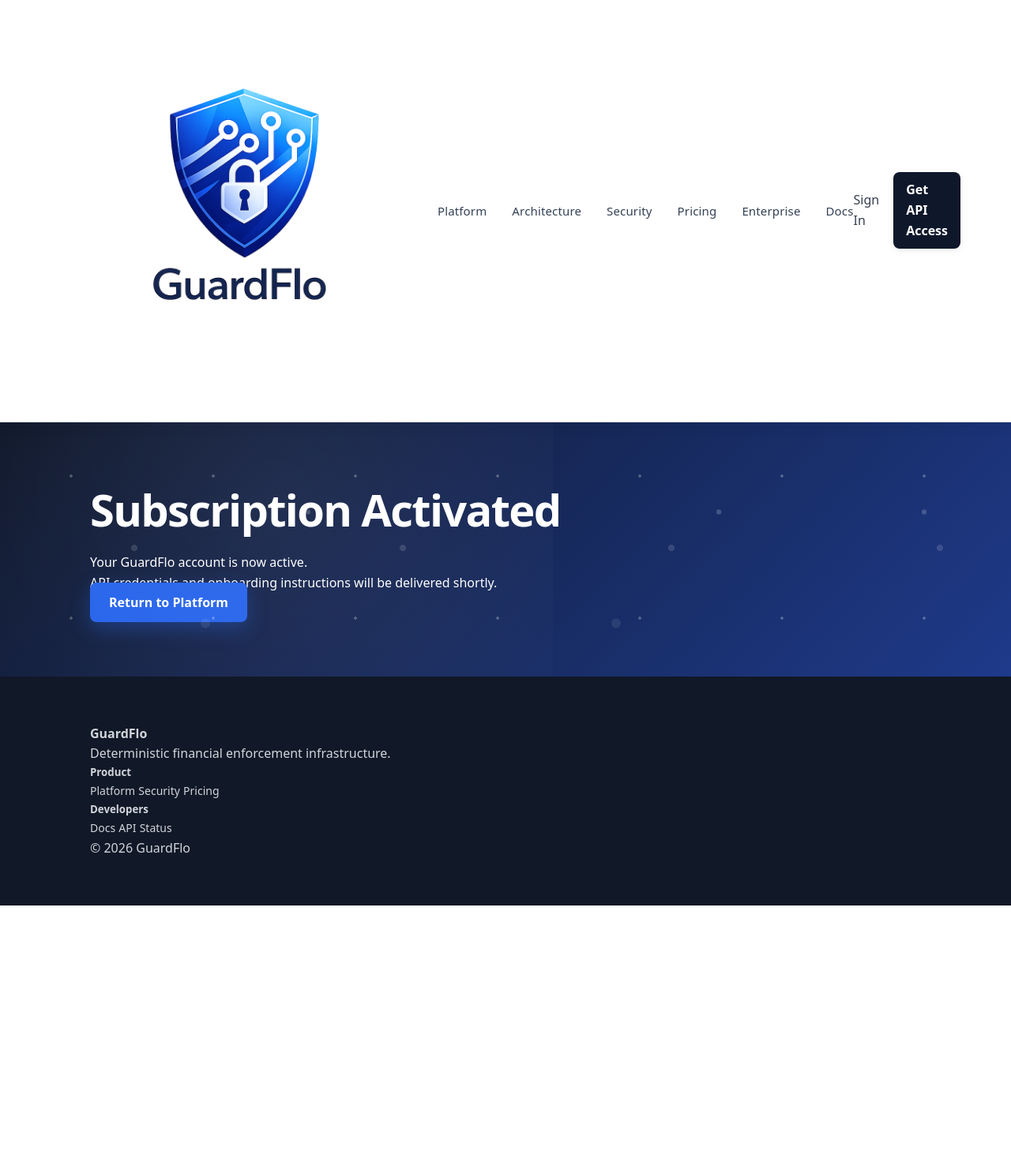
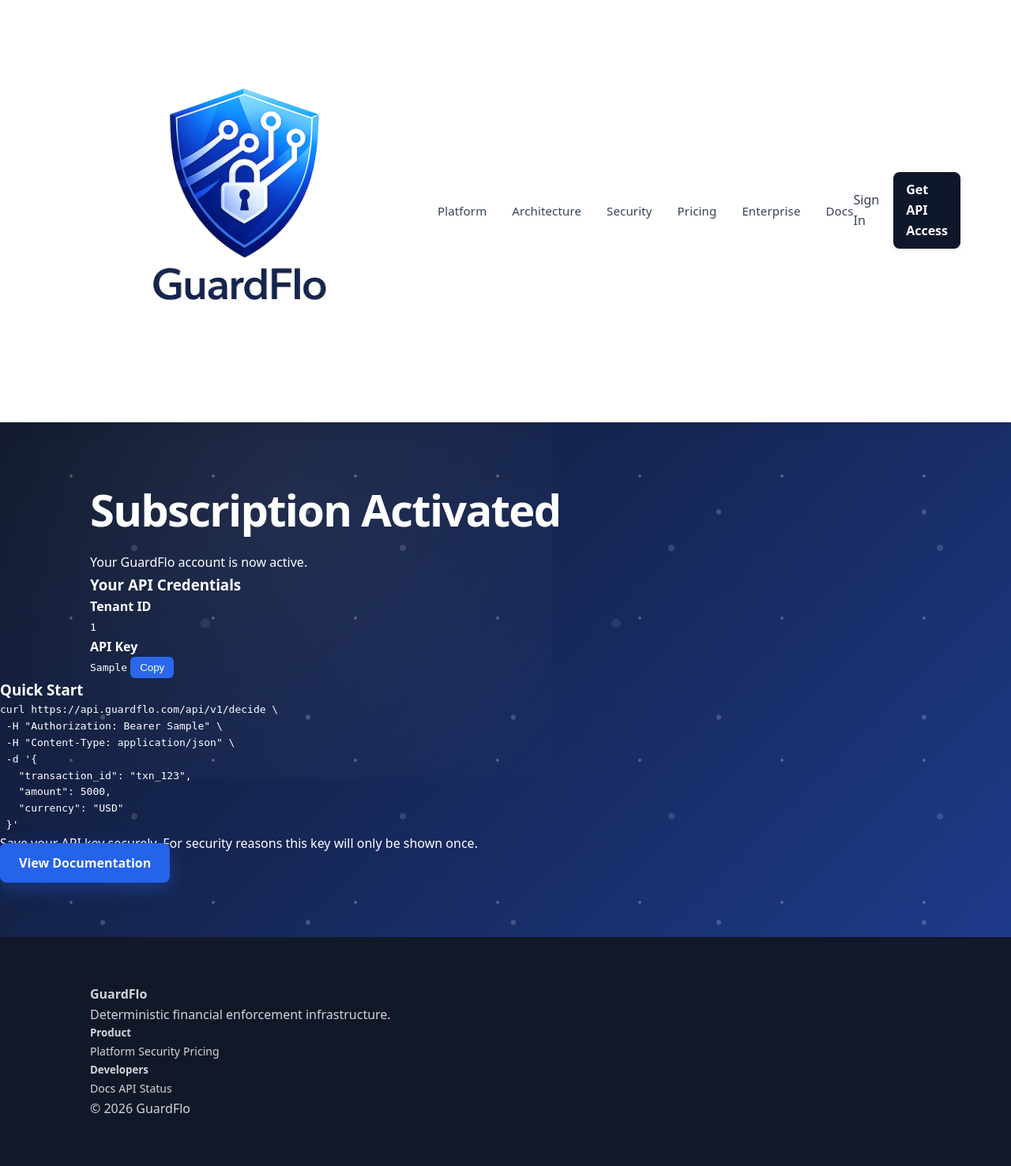
Before and after one commit to SGalbraith19/guardflo, a Python web app: template templates/success.html in a window 1280 px wide. Shown: the whole page at 79% size. Before the commit the page ends 1147 px from the top, so only its background shows below. Run offline with Jinja, Linux system fonts and the light colour scheme; the template is opened without the code that fills it: most values are stand-ins (such as "Sample title", 1, 10 or a date in 2020).

Commit message:
Update site wording and success page

```diff
--- a/static/css/styles.css
+++ b/static/css/styles.css
@@ -1795,3 +1795,22 @@
 
 transform:translateX(-50%);
 }
+
+.api-key-row {
+   display: flex;
+   gap: 12px;
+   align-items: center;
+}
+
+.copy-btn {
+   background: #2563eb;
+   color: white;
+   border: none;
+   padding: 6px 12px;
+   border-radius: 6px;
+   cursor: pointer;
+}
+
+.copy-btn:hover {
+   background: #1d4ed8;
+}
--- a/templates/success.html
+++ b/templates/success.html
@@ -8,14 +8,49 @@
 
 <p>Your GuardFlo account is now active.</p>
 
+<div class="credentials-box">
+
+<h3>Your API Credentials</h3>
+
+<p><strong>Tenant ID</strong></p>
+<code>{{ tenant_id }}</code>
+
+<p><strong>API Key</strong></p>
+</div class="api-key-row">
+     <code>{{ api_key }}</code>
+
+     <button onclick="copyKey()" class="copy-btn">
+      Copy
+     </button>
+</div>
+
+<h3>Quick Start</h3>
+
+<pre>
+curl https://api.guardflo.com/api/v1/decide \
+ -H "Authorization: Bearer {{ api_key }}" \
+ -H "Content-Type: application/json" \
+ -d '{
+   "transaction_id": "txn_123",
+   "amount": 5000,
+   "currency": "USD"
+ }'
+</pre>
+
 <p>
-   API credentials and onboarding instructions will be
-   delivered shortly.
+Save your API key securely. For security reasons this key will only be shown once.
 </p>
 
-   <a href="/" class="btn-primary">Return to Platform</a>
+<a href="/docs" class="btn-primary">View Documentation</a>
 
 </div>
 </section>
+<script>
+  function copyKey() {
+    const key = document.getElementById("apiKey").innerText;
+    navigator.clipboard.writeText(key);
 
+    alert("API key copied to clipboard");
+}
+</script>
 {% endblock %}
```
Also changed, not shown: billing/stripe_service.py (+27 -4 lines), templates/architecture.html (+36 -21 lines), templates/platform.html (+4 -3 lines). Lines whose indentation alone changed are shown as unchanged.
